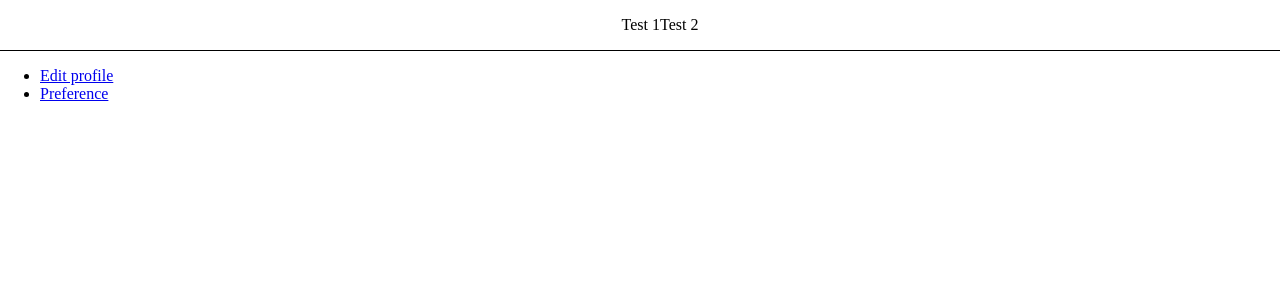
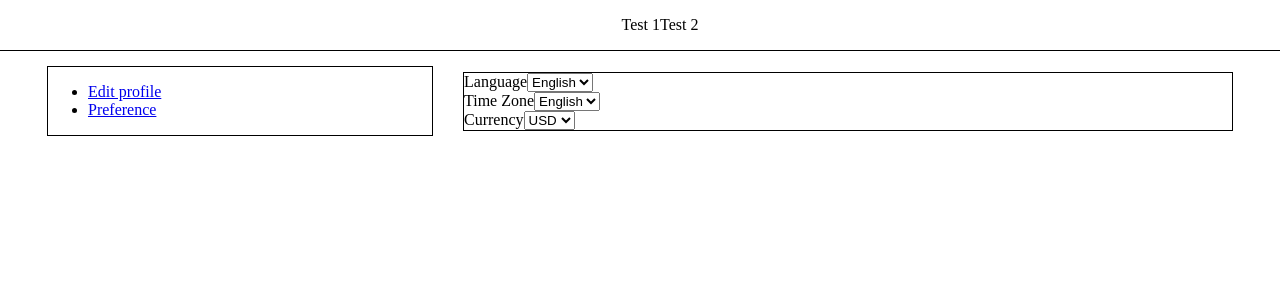
Before and after one commit to oukunan/Taskworld-assignment, a React app: page / in a window 1280 px wide. Shown: the top 300 px of the page. Built offline with nearby package versions, Linux system fonts and the light colour scheme.

Commit message:
Add a little bit style

```diff
--- a/src/client/App.js
+++ b/src/client/App.js
@@ -1,14 +1,17 @@
 import React, { Component } from 'react';
-import { Route, Switch } from 'react-router-dom';
+import { Route, Switch, BrowserRouter as Router } from 'react-router-dom';
 
 import './app.css';
 import Layout from './hoc/Layout';
+import Preference from './containers/Preference/Preference';
 
 class App extends Component {
   render() {
     return (
       <Layout>
-
+        <Router>
+          <Route exact path="/" component={Preference} />
+        </Router>
       </Layout>
     );
   }
--- a/src/client/app.css
+++ b/src/client/app.css
@@ -2,7 +2,6 @@ body {
   margin: 0;
 }
 .navbar {
-  /* width: 100%; */
   border-bottom: 1px solid black;
   display: flex;
   flex-direction: row;
@@ -10,6 +9,25 @@ body {
   justify-content: center;
 }
 
-.navbar li{
+.navbar li {
   display: inline;
 }
+
+.container-layout {
+  display: flex;
+  flex-direction: row;
+  align-items: center;
+  justify-content: center;
+}
+
+.sub-layout {
+  border: 1px solid black;
+  margin: 15px;
+}
+
+.menu-layout {
+  width: 30%;
+}
+.child-layout {
+  width: 60%;
+}
--- a/src/client/components/Menu/Menu.js
+++ b/src/client/components/Menu/Menu.js
@@ -4,7 +4,7 @@ import MenuItem from './MenuItem/MenuItem';
 
 const menu = props => {
   return (
-    <div>
+    <div className="menu-layout">
       <ul>
         <MenuItem link="/edt" title="Edit profile" />
         <MenuItem link="/preference" title="Preference" />
--- a/src/client/components/UI/Input/Input.js
+++ b/src/client/components/UI/Input/Input.js
@@ -9,7 +9,7 @@ const input = props => {
       break;
     case 'select':
       inputElement = (
-        <select value={props.value} onChange={props.changed}>
+        <select value={props.value}>
           {props.elementConfig.options.map(option => (
             <option key={option.value} value={option.value}>
               {option.displayValue}
--- a/src/client/hoc/Layout.js
+++ b/src/client/hoc/Layout.js
@@ -6,11 +6,11 @@ class Layout extends Component {
     return (
       <div>
         <Navbar />
-        <div>
-          <div>
+        <div className="container-layout">
+          <div className="sub-layout menu-layout">
             <Menu />
           </div>
-          <div>{this.props.children}</div>
+          <div className="sub-layout child-layout">{this.props.children}</div>
         </div>
       </div>
     );
```
